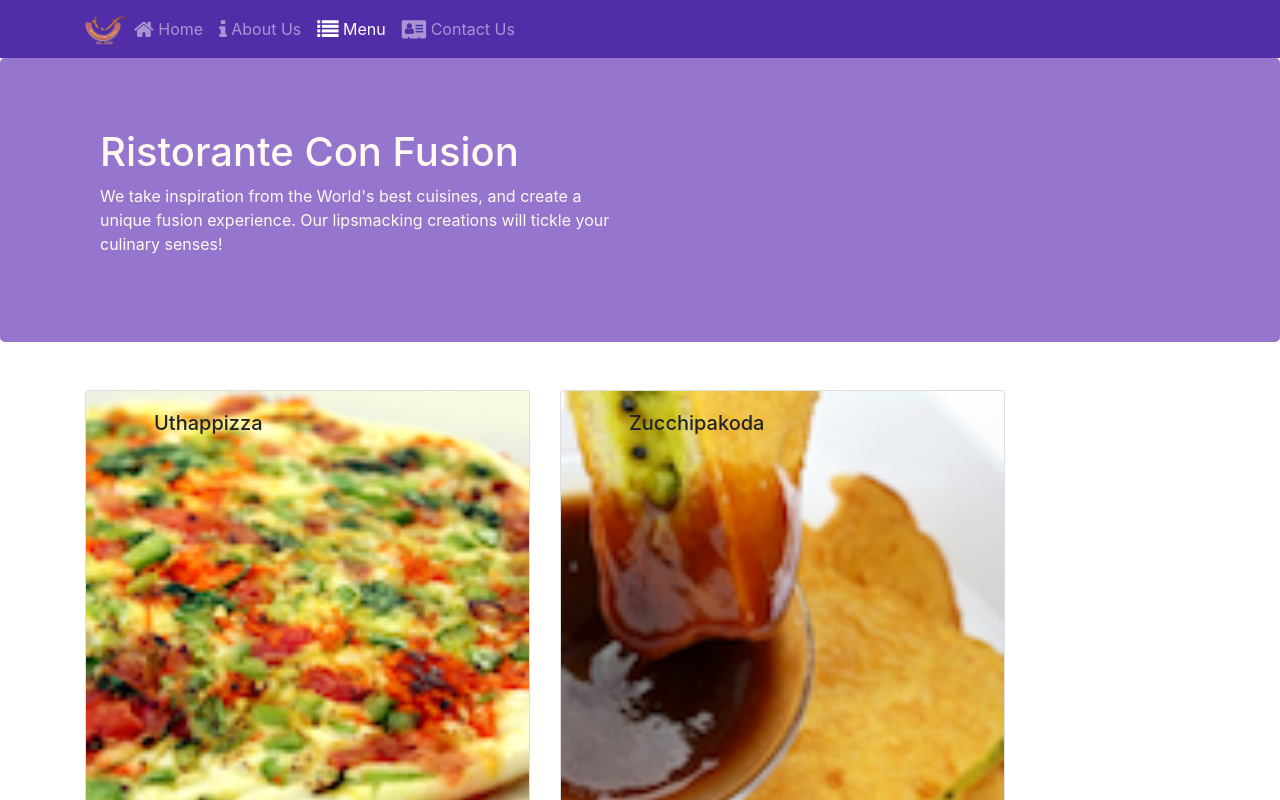
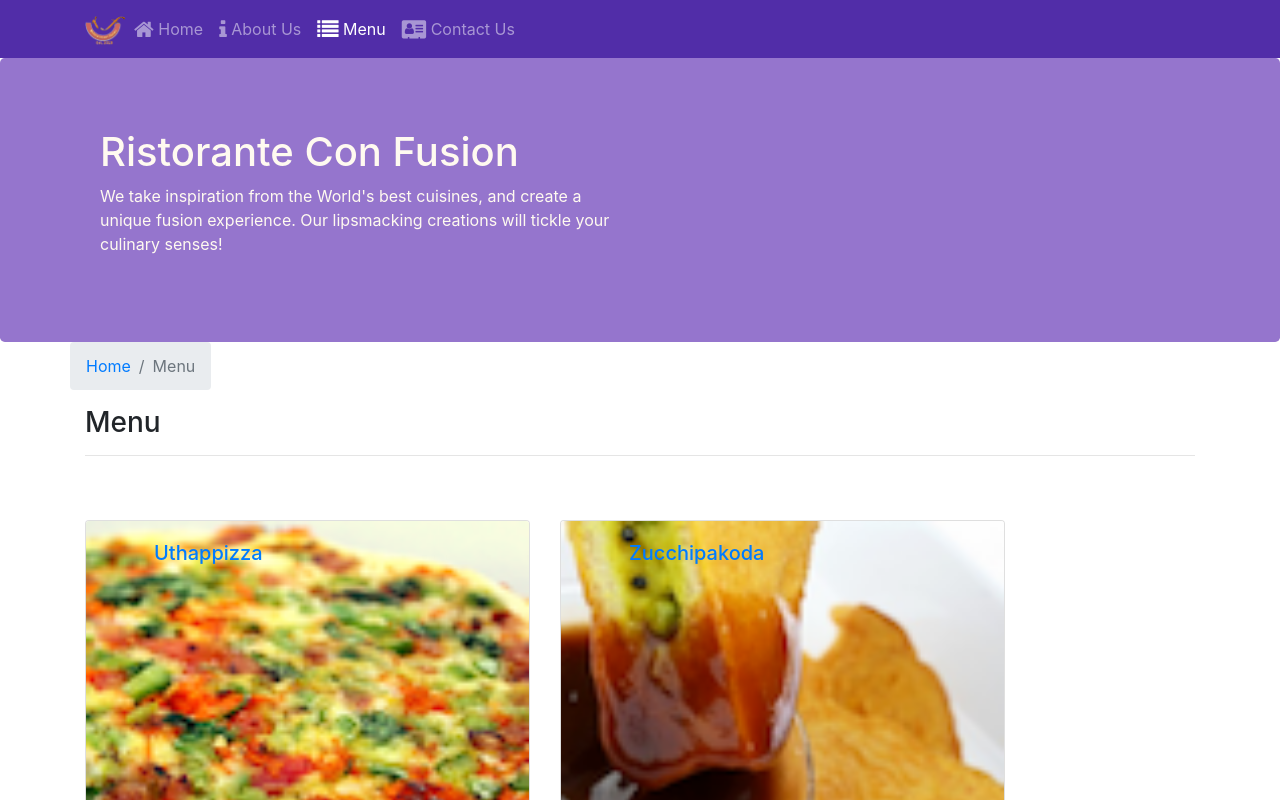
Before and after one commit to vjfn1990/confusion_react, a React (Create React App) app: page /menu in a window 1280 px wide. Shown: the top 800 px of the page. Built offline with nearby package versions, Linux system fonts and the light colour scheme.

Commit message:
Single Page Applications Part 2

```diff
--- a/src/components/ContactComponent.js
+++ b/src/components/ContactComponent.js
@@ -1,8 +1,20 @@
 import React from 'react';
+import { Breadcrumb, BreadcrumbItem } from 'reactstrap';
+import { Link } from 'react-router-dom';
 
 function Contact(props) {
     return(
         <div className="container">
+            <div className="row">
+                <Breadcrumb>
+                    <BreadcrumbItem><Link to='/home'>Home</Link></BreadcrumbItem>
+                    <BreadcrumbItem active>Contact Us</BreadcrumbItem>
+                </Breadcrumb>
+                <div className="col-12">
+                    <h3>Contact Us</h3>
+                    <hr />
+                </div>
+            </div>
             <div className="row row-content">
                 <div className="col-12">
                 <h3>Location Information</h3>
--- a/src/components/DishdetailComponent.js
+++ b/src/components/DishdetailComponent.js
@@ -1,5 +1,6 @@
 import React from 'react';
-import { Card, CardImg, CardText, CardBody, CardTitle } from 'reactstrap';
+import { Card, CardImg, CardText, CardBody, CardTitle, Breadcrumb, BreadcrumbItem } from 'reactstrap';
+import { Link } from 'react-router-dom';
 
     function RenderComments({comments}) {
         return( comments && (
@@ -12,7 +13,6 @@
                         month: "short",
                         day: "2-digit"
                     }).format(new Date(comment.date));
-
                     return(
                         <div key={i}>
                             <li>{comment.comment}</li>
@@ -28,15 +28,15 @@
     }
 
     function RenderDish({dish}) {
-        /*return dish &&
+        return dish &&
             (<Card>
                 <CardImg width="100%" src={dish.image} alt={dish.name} />
                 <CardBody>
                     <CardTitle>{dish.name}</CardTitle>
                     <CardText>{dish.description}</CardText>
                 </CardBody>
-            </Card>);*/
-        return (dish != null ?
+            </Card>);
+        /*return (dish != null ?
             <Card>
                 <CardImg width="100%" src={dish.image} alt={dish.name} />
                 <CardBody>
@@ -46,7 +46,7 @@
             </Card>
         :
             null)
-        ;
+        ;*/
     }
 
     const DishDetail = (props) => {
@@ -54,12 +54,23 @@
         return props.dish != null ?
             <div className="container">
                 <div className="row">
+                    <Breadcrumb>
+                        <BreadcrumbItem><Link to='/home'>Home</Link></BreadcrumbItem>
+                        <BreadcrumbItem><Link to='/menu'>Menu</Link></BreadcrumbItem>
+                        <BreadcrumbItem active>{props.dish.name}</BreadcrumbItem>
+                    </Breadcrumb>
+                    <div className="col-12">
+                        <h3>{props.dish.name}</h3>
+                        <hr />
+                    </div>
+                </div>
+                <div className="row">
                     <div className="col-12 col-md-5 m-1">
                         <RenderDish dish={props.dish} />
                     </div>
                     <div className="col-12 col-md-5 m-1">
                         {/*!!this.props.dish ? <h4>Comments</h4> : null*/}
-                        <RenderComments comments={props.dish.comments} />
+                        <RenderComments comments={props.comments} />
                     </div>
                 </div>
             </div>
--- a/src/components/MainComponent.js
+++ b/src/components/MainComponent.js
@@ -2,6 +2,7 @@
 import Home from './HomeComponent';
 import Menu from './MenuComponent';
 import Contact from './ContactComponent';
+import DishDetail from './DishdetailComponent';
 import Header from './HeaderComponent';
 import Footer from './FooterComponent';
 import { DISHES } from '../shared/dishes';
@@ -34,12 +35,26 @@
       );
     }
 
+    const DishWithId = ({ match, location, history }) => {
+      return(
+        <DishDetail
+          dish = {this.state.dishes.filter(
+            (dish) => dish.id === parseInt(match.params.dishXYZId, 10)
+          )[0]}
+          comments = {this.state.comments.filter(
+            (comment) => comment.dishId === parseInt(match.params.dishXYZId, 10)
+          )}
+        />
+      );
+    }
+
     return (
       <div>
         <Header />
         <Switch>
           <Route path="/home" component={HomePage} />
           <Route exact path="/menu" component={() => <Menu dishes={this.state.dishes} />} />
+          <Route path="/menu/:dishXYZId" component={DishWithId} />
           <Route exact path="/contactus" component={Contact} />
           <Redirect to="/home" />
         </Switch>
--- a/src/components/MenuComponent.js
+++ b/src/components/MenuComponent.js
@@ -1,13 +1,16 @@
 import React from 'react';
-import { Card, CardImg, CardImgOverlay, CardTitle } from 'reactstrap';
+import { Card, CardImg, CardImgOverlay, CardTitle, Breadcrumb, BreadcrumbItem } from 'reactstrap';
+import { Link } from 'react-router-dom';
 
     function RenderMenuItem({ dish }) {
         return(
             <Card>
+                <Link to={`/menu/${dish.id}`}>
                     <CardImg width="100%" src={dish.image} alt={dish.name} />
                     <CardImgOverlay className="ml-5">
                         <CardTitle>{dish.name}</CardTitle>
                     </CardImgOverlay>
+                </Link>
             </Card>
         );
     }
@@ -24,6 +27,16 @@
         return(
             <div className="container">
                 <div className="row">
+                    <Breadcrumb>
+                        <BreadcrumbItem><Link to='/home'>Home</Link></BreadcrumbItem>
+                        <BreadcrumbItem active>Menu</BreadcrumbItem>
+                    </Breadcrumb>
+                    <div className="col-12">
+                        <h3>Menu</h3>
+                        <hr />
+                    </div>
+                </div>
+                <div className="row">
                     {menu}
                 </div>
             </div>
```
Lines whose indentation alone changed are shown as unchanged.
